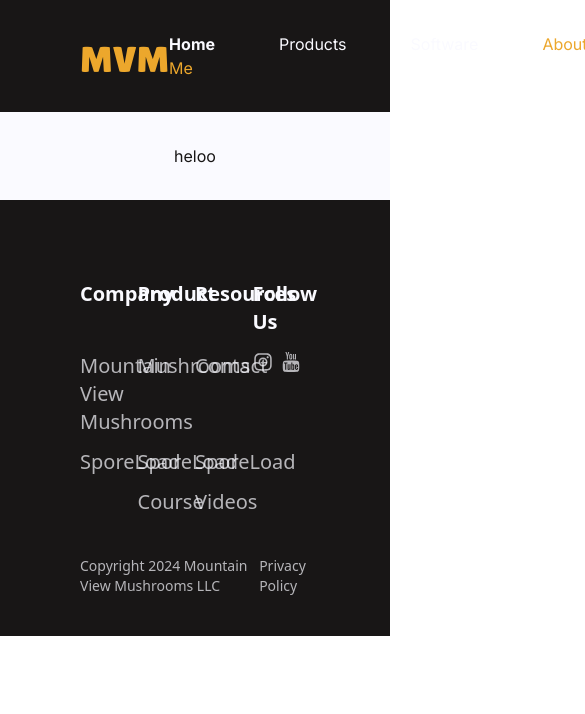
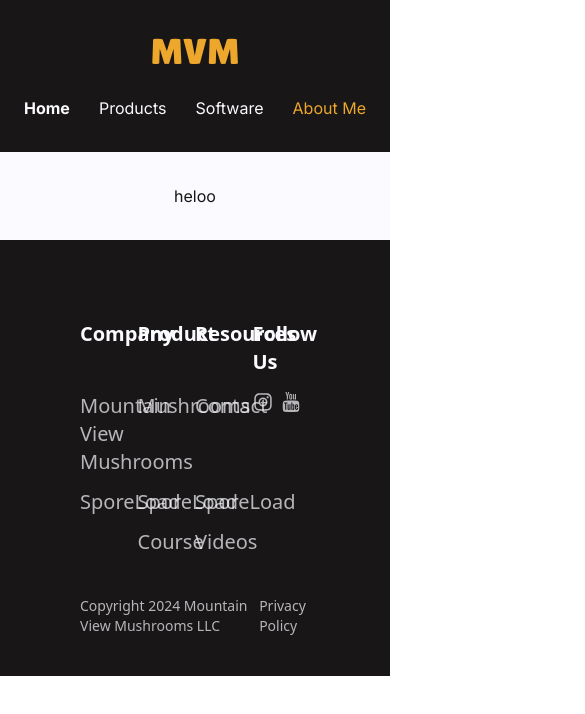
Before and after one commit to HunterVargo/Mountain-View-Mushrooms, a React (Create React App) app: page / in a window 390 px wide. Shown: the top 714 px of the page, 585 px wide, since content can reach past the window. Built offline with nearby package versions, Linux system fonts and the light colour scheme.

Commit message:
Add: Mobile Header

```diff
--- a/src/components/Header.jsx
+++ b/src/components/Header.jsx
@@ -3,9 +3,13 @@ import { NavLink } from "react-router-dom";
 
 const Header = () => {
   return (
-    <div className="flex bg-EerieBlack text-GhostWhite justify-between items-end px-20 py-8 ">
-      <div className="font-lilitaOne text-HunyadiYellow text-4xl">MVM</div>
-      <nav className="space-x-16 font-inter">
+    <div className="sm:flex bg-EerieBlack text-GhostWhite justify-between items-end sm:px-10 py-8 ">
+      <div className="text-center font-lilitaOne text-HunyadiYellow text-4xl">
+        MVM
+      </div>
+
+      <div className="flex  justify-center w-full sm:w-fit mt-6 sm:ml-6 px-6">
+        <nav className="sm:space-x-10 font-inter w-full flex justify-between">
           <NavLink
             className={({ isActive }) => (isActive ? "font-bold" : null)}
             to={"/"}
@@ -33,6 +37,7 @@ const Header = () => {
           </NavLink>
         </nav>
       </div>
+    </div>
   );
 };
 
```
Lines whose indentation alone changed are shown as unchanged.
